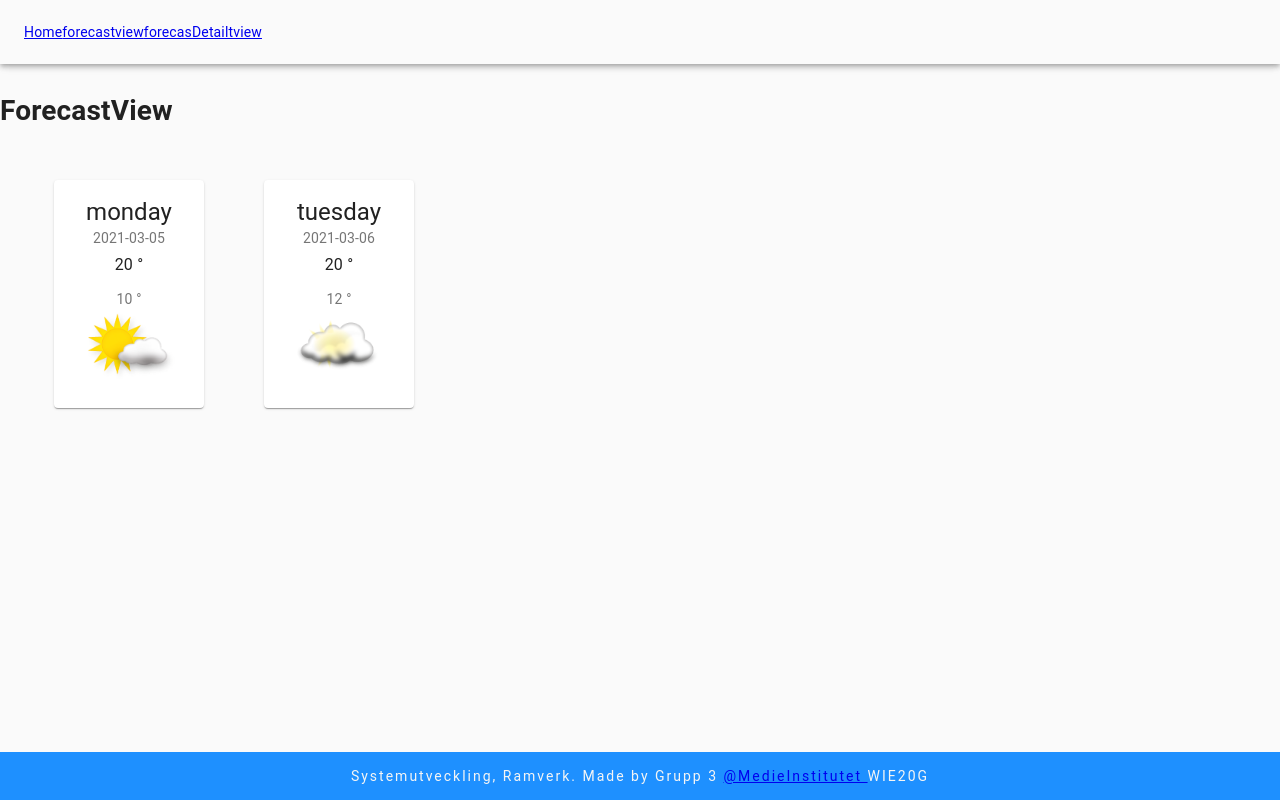
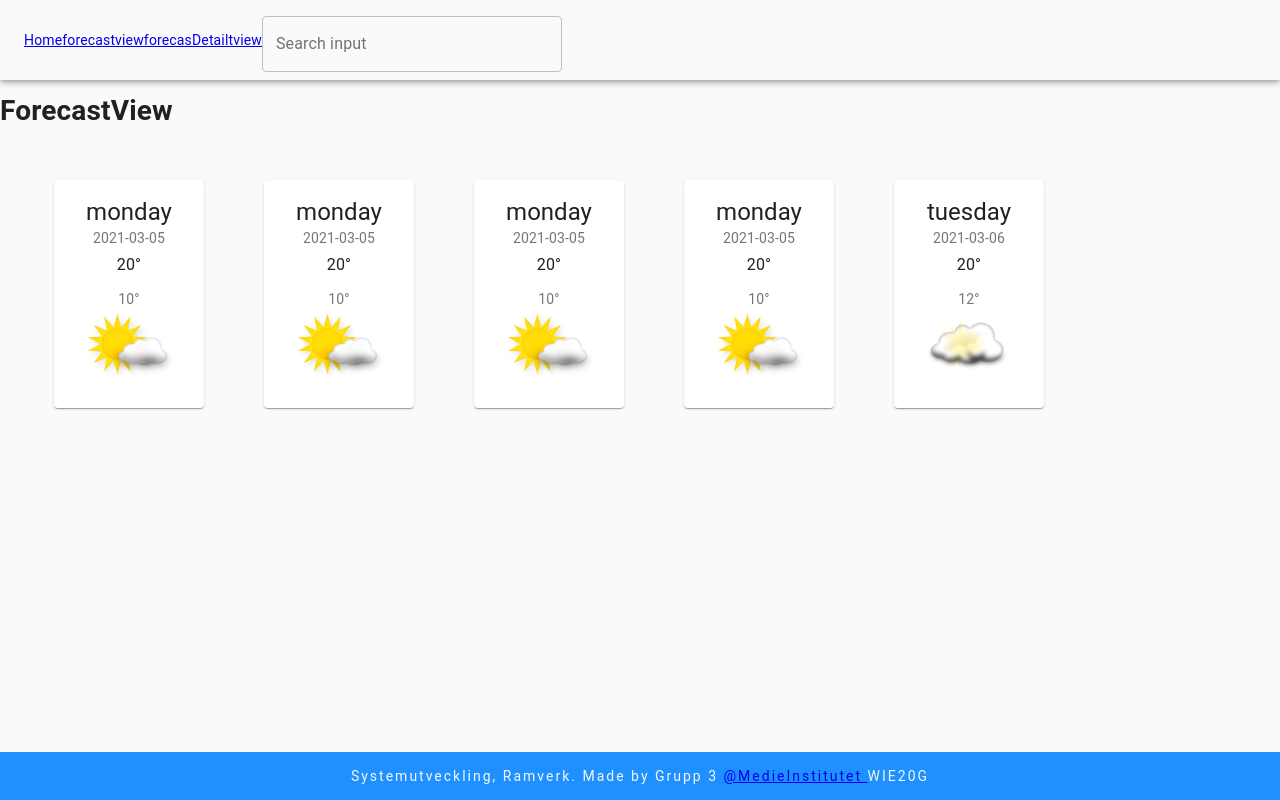
Before and after one commit to FredrikLjungqvist/Weather, a React (Create React App) app: page /forecast in a window 1280 px wide. Built offline with nearby package versions, Linux system fonts and the light colour scheme; no server answers.

Commit message:
SEARCH START ETC

```diff
--- a/package.json
+++ b/package.json
@@ -5,6 +5,7 @@
   "dependencies": {
     "@material-ui/core": "^4.11.4",
     "@material-ui/icons": "^4.11.2",
+    "@material-ui/lab": "^4.0.0-alpha.58",
     "@testing-library/jest-dom": "^5.11.4",
     "@testing-library/react": "^11.1.0",
     "@testing-library/user-event": "^12.1.10",
--- a/src/components/UI/Header.tsx
+++ b/src/components/UI/Header.tsx
@@ -1,6 +1,7 @@
 import React, { Component } from 'react'
 import { AppBar, Toolbar } from '@material-ui/core'
 import { NavLink } from 'react-router-dom'
+import FreeSolo from './search'
 
 export default class Header extends Component {
 
@@ -17,6 +18,7 @@ export default class Header extends Component {
           <NavLink to="/forecastdetail">
             forecasDetailtview
           </NavLink>
+          <FreeSolo />
         </Toolbar>
       </AppBar>
 
--- /dev/null
+++ b/src/components/UI/search.tsx
@@ -0,0 +1,35 @@
+/* eslint-disable no-use-before-define */
+import React from 'react';
+import TextField from '@material-ui/core/TextField';
+import Autocomplete, { createFilterOptions } from '@material-ui/lab/Autocomplete';
+import myArray from '../../citys';
+
+
+
+export default function FreeSolo() {
+    let city
+    console.log('hej')
+    return (
+      <div style={{ width: 300 }}>
+
+        <Autocomplete
+          freeSolo
+          id="free-solo-2-demo"
+          disableClearable
+          options={myArray.map((option) => option)}
+
+          renderInput={(params) => (
+            <TextField
+              {...params}
+              label="Search input"
+              margin="normal"
+              variant="outlined"
+              value=""
+              InputProps={{ ...params.InputProps, type: 'search' }}
+            />
+
+          )}
+        />
+      </div>
+    );
+  }
--- a/src/components/weather/CurrentWeather.tsx
+++ b/src/components/weather/CurrentWeather.tsx
@@ -37,7 +37,7 @@ export default function CurrentWeather() {
             {ctx.weatherData.length > 0 ? (
               <div>
                 <img width="100" src={require(`../../assets/icons/${ctx.weatherData[0][0].weatherSymbol}.png`).default} alt="" />
-                <p>{ctx.weatherData[0][0].temp}</p>
+                {ctx.weatherData[0][0].temp}
               </div>)
             : "loading"}
 
--- a/src/components/weather/Forecast.tsx
+++ b/src/components/weather/Forecast.tsx
@@ -1,16 +1,12 @@
-
-import React from 'react'
+import React, { useContext} from 'react'
 import { makeStyles } from '@material-ui/core/styles';
 import Card from '@material-ui/core/Card';
-
 import CardContent from '@material-ui/core/CardContent';
-
 import Typography from '@material-ui/core/Typography';
-
 import Container from '@material-ui/core/Container';
-import {
-  Link
-} from "react-router-dom";
+import { BrowserRouter as Router, Link} from "react-router-dom";
+import WeatherContext from '../../context/weather-context'
+import { ContactlessOutlined } from '@material-ui/icons';
 
 
 
@@ -20,13 +16,13 @@ const useStyles = makeStyles({
       maxWidth: 150,
       textAlign: 'center',
       justifyContent: 'center',
-
+      flexWrap:'wrap'
     },
     cont: {
       display: 'flex',
       alignItems: 'center',
       flexDirection: 'row',
-
+      flexWrap:'wrap'
     },
     link: {
       textDecoration: 'none',
@@ -46,41 +42,79 @@ const useStyles = makeStyles({
   });
 
 
-interface Mock {
-  day: string,
+  interface mock {
+    id:number
+    day:string,
     tempmax: number,
     tempmin: number,
     symbol: number,
     date: string,
   }
-const mock: Mock[] = [{
-  day: 'monday',
+  const mock:mock[] = [{
+      id: 1,
+      day:'monday',
+      tempmax: 20,
+      tempmin: 10,
+      symbol: 2,
+      date: "2021-03-05",
+    },{
+      id: 3,
+      day:'monday',
+      tempmax: 20,
+      tempmin: 10,
+      symbol: 2,
+      date: "2021-03-05",
+    },{
+      id: 4,
+      day:'monday',
+      tempmax: 20,
+      tempmin: 10,
+      symbol: 2,
+      date: "2021-03-05",
+    },{
+      id: 5,
+      day:'monday',
       tempmax: 20,
       tempmin: 10,
       symbol: 2,
       date: "2021-03-05",
     },
     {
-  day: 'tuesday',
+      id:2,
+      day:'tuesday',
       tempmax: 20,
       tempmin: 12,
       symbol: 5,
       date: "2021-03-06",
     }]
-const Forecast = () => {
+const Forecast = ()=> {
   const classes = useStyles();
-  /* const bull = <span className={classes.bullet}>•</span>; */
+  const ctx = useContext(WeatherContext)
+  const loading = ctx.isLoading
 
-
-
+  let filteredWeatherData;
+  if (ctx.weatherData.length > 0) {
+    const currentDate = new Date()
+    filteredWeatherData = ctx.weatherData[0].filter((weather: any) => weather.time.getDate() === currentDate.getDate())
+  }
+  let minMaxTemp= ()=>{
+    let data=ctx.weatherData[0]
+    const currentDate = new Date()
+    const newDate = new Date()
+    for (let index = 0; index < 10; index++) {
+      let day = data.filter((day:any)=> day.time.getDate() === currentDate.getDate())
+      Math.min(...day.temp)
+      Math.max(...day.temp)
+      newDate.setDate(newDate.getDate()+1)
+    }
+  }
 
   return (
     <Container className={classes.cont}>
       {mock.map((data) => (
-        <Link className={classes.link} to="/forecastdetail">
-          <Card className={classes.root}>
+      <Link key={data.id} className={classes.link} to="/forecastdetail">
+        <Card  className={classes.root}>
           <CardContent>
-
             <Typography variant="h5" component="h2">
               {data.day}
             </Typography>
@@ -88,25 +122,18 @@ const Forecast = () => {
               {data.date}
             </Typography>
             <Typography className={classes.pos} color="textPrimary">
-                {data.tempmax} °
+              {data.tempmax}°
             </Typography>
             <Typography variant="body2" color="textSecondary" component="p">
-                {data.tempmin} °
+              {data.tempmin}°
               <br />
             <img src={require(`../../assets/icons/${data.symbol}.png`).default} width="100" alt="" />
             </Typography>
           </CardContent>
-
         </Card>
       </Link>
         ))}
     </Container>
   )
-
-
-
-
-
-
 }
 export default Forecast
--- a/src/context/weather-context.tsx
+++ b/src/context/weather-context.tsx
@@ -38,7 +38,7 @@ export const WeatherContextProvider: React.FC<Props> = (props: Props) => {
 
   const getPositionData = async(cityName:string) => {
     try{
-      const response = await fetch (`https://geocode.search.hereapi.com/v1/geocode?q=${cityName}&apiKey=sKubhZvMfER-j5D59nl1P9F04lNgeAsuKrKgOoVEstM`)
+      const response = await fetch (`https://geocode.search.hereapi.com/v1/geocode?q=${cityName}&apiKey=V2olu2NpV3UrXM82R1rrKp-m8ylURma16wLVMns77Uk`)
       const positionData = await response.json()
       console.log(positionData)
     } catch(error) {
@@ -64,6 +64,7 @@ export const WeatherContextProvider: React.FC<Props> = (props: Props) => {
       const weatherList = await Promise.all(
         positions.map(async (location) => {
           const response = await fetch(`https://opendata-download-metfcst.smhi.se/api/category/pmp3g/version/2/geotype/point/lon/${location.long}/lat/${location.lat}/data.json`)
+
           return await response.json()
         })
       )
```
Also changed, not shown: src/components/UI/test.js (+22 -2 lines), 1 other file (tests, documents, lock files or other folders). Lines whose indentation alone changed are shown as unchanged.
